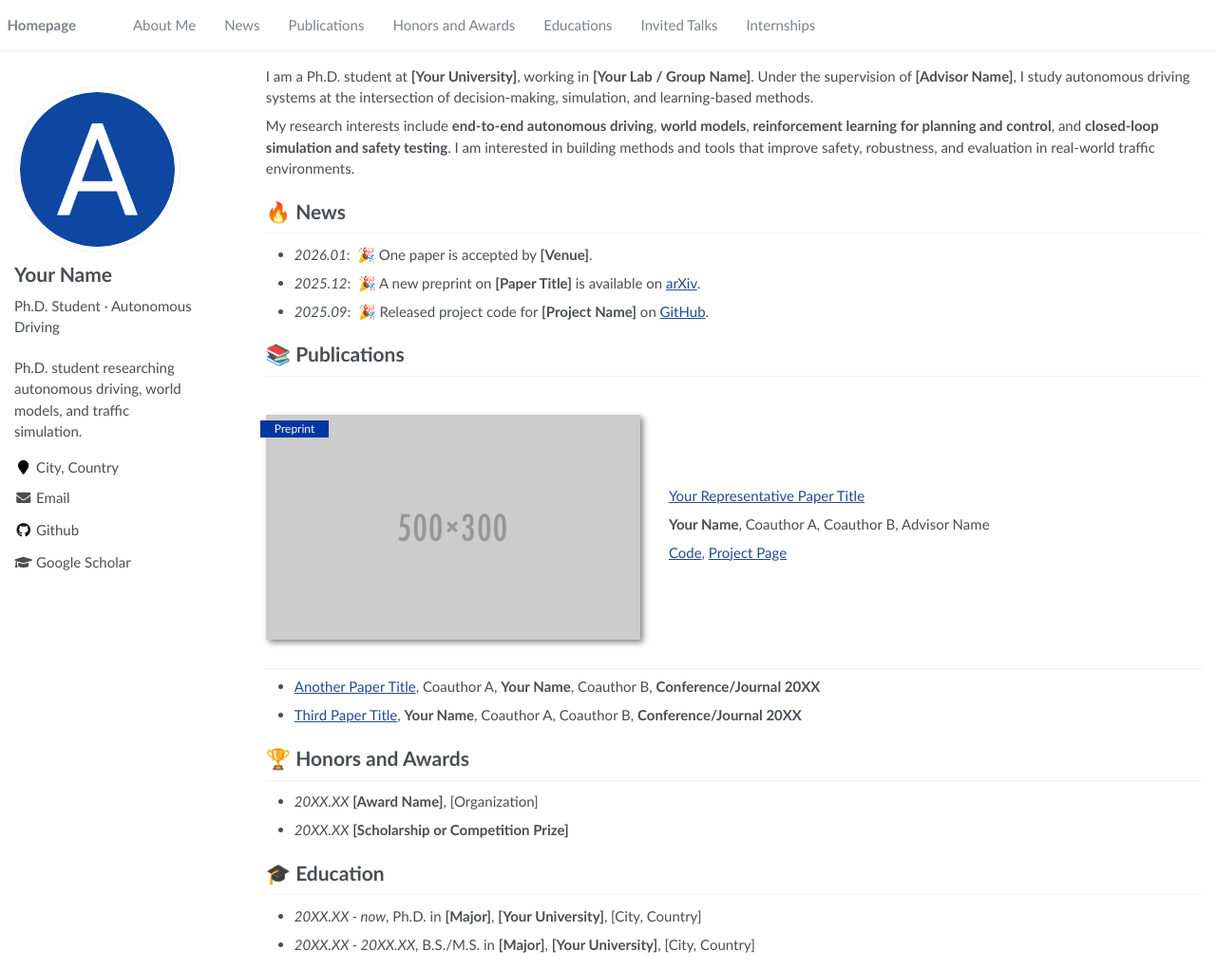
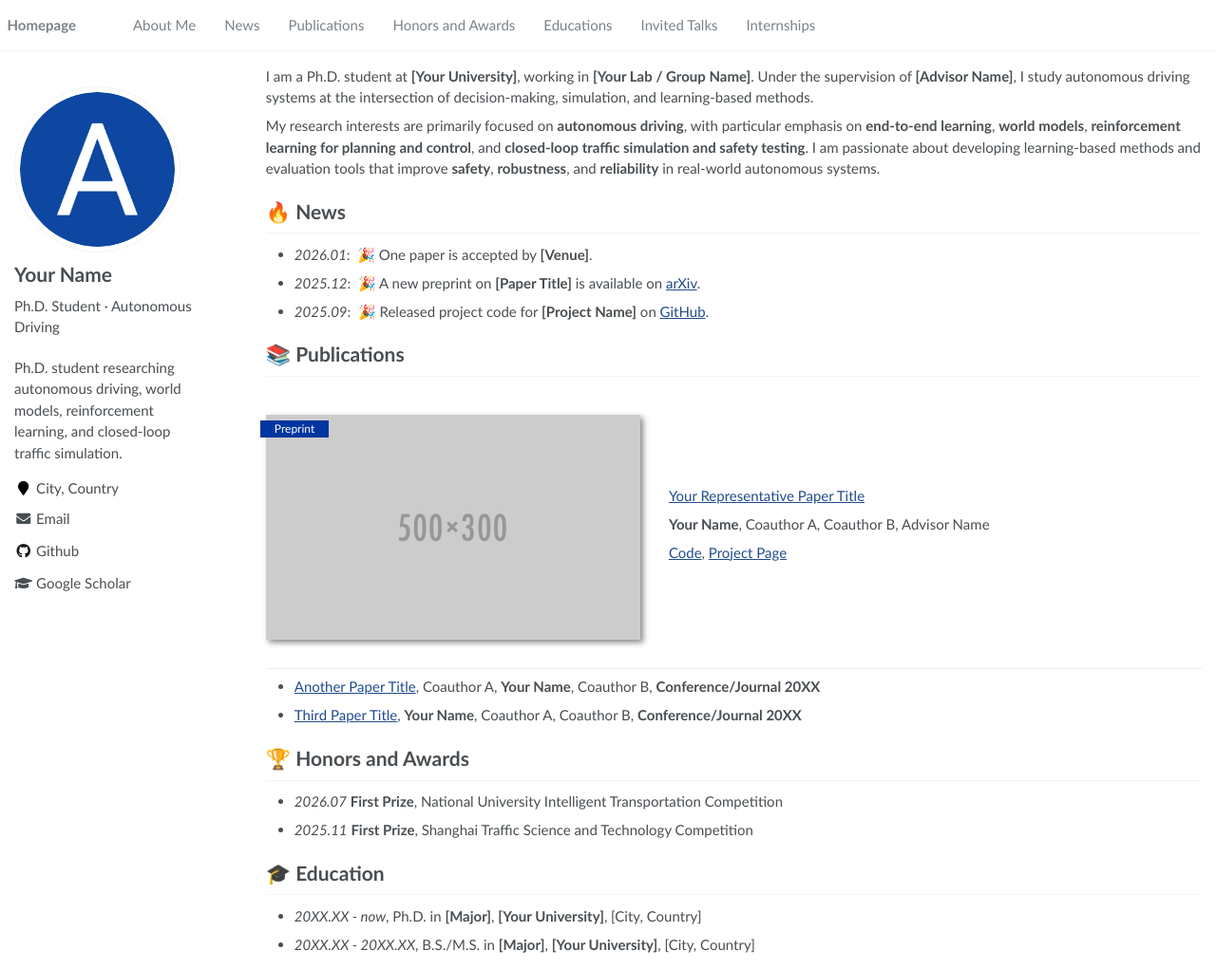
Before and after one commit to jieweny01/jieweny01.github.io, a Jekyll site: the page built from _pages/about.md, in a window 1280 px wide and 1021 px high. Shown: the whole window at 95% size. Built offline with Jekyll 4.4.1, drawn with Linux system fonts in a browser that asks for light colours.

Commit message:
Update research interests and honors on homepage.
Co-authored-by: Cursor <cursoragent@cursor.com>

```diff
--- a/_config.yml
+++ b/_config.yml
@@ -4,7 +4,7 @@
 
 # Site Settings
 title                    : "Yu-Jiewen"
-description              : "Ph.D. student researching autonomous driving, world models, and traffic simulation."
+description              : "Ph.D. student researching autonomous driving, world models, reinforcement learning, and closed-loop traffic simulation."
 url                      : "https://jieweny01.github.io"
 baseurl                  : ""
 repository               : "jieweny01/jieweny01.github.io"
--- a/_pages/about.md
+++ b/_pages/about.md
@@ -10,7 +10,7 @@ redirect_from:
 
 I am a Ph.D. student at **[Your University]**, working in **[Your Lab / Group Name]**. Under the supervision of **[Advisor Name]**, I study autonomous driving systems at the intersection of decision-making, simulation, and learning-based methods.
 
-My research interests include **end-to-end autonomous driving**, **world models**, **reinforcement learning for planning and control**, and **closed-loop simulation and safety testing**. I am interested in building methods and tools that improve safety, robustness, and evaluation in real-world traffic environments.
+My research interests are primarily focused on **autonomous driving**, with particular emphasis on **end-to-end learning**, **world models**, **reinforcement learning for planning and control**, and **closed-loop traffic simulation and safety testing**. I am passionate about developing learning-based methods and evaluation tools that improve **safety**, **robustness**, and **reliability** in real-world autonomous systems.
 
 
 # 🔥 News
@@ -39,8 +39,8 @@ My research interests include **end-to-end autonomous driving**, **world models*
 
 # 🏆 Honors and Awards
 
-- *20XX.XX* **[Award Name]**, [Organization]
-- *20XX.XX* **[Scholarship or Competition Prize]**
+- *2026.07* **First Prize**, National University Intelligent Transportation Competition
+- *2025.11* **First Prize**, Shanghai Traffic Science and Technology Competition
 
 
 # 🎓 Education
```
